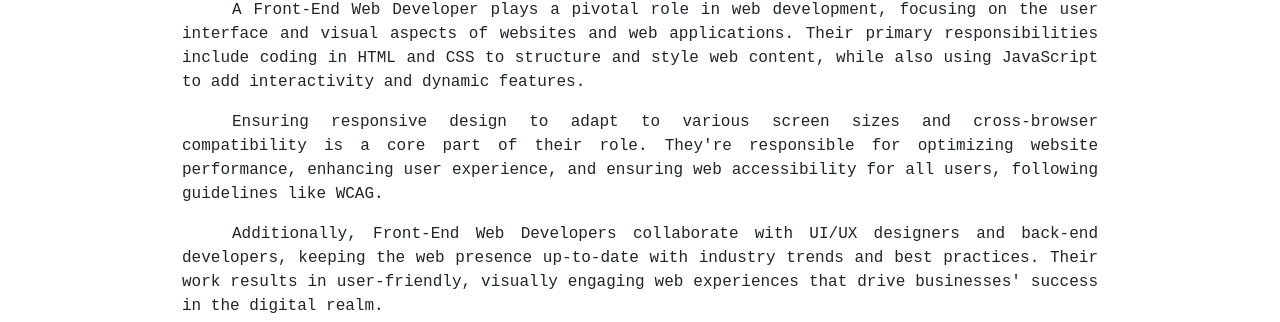
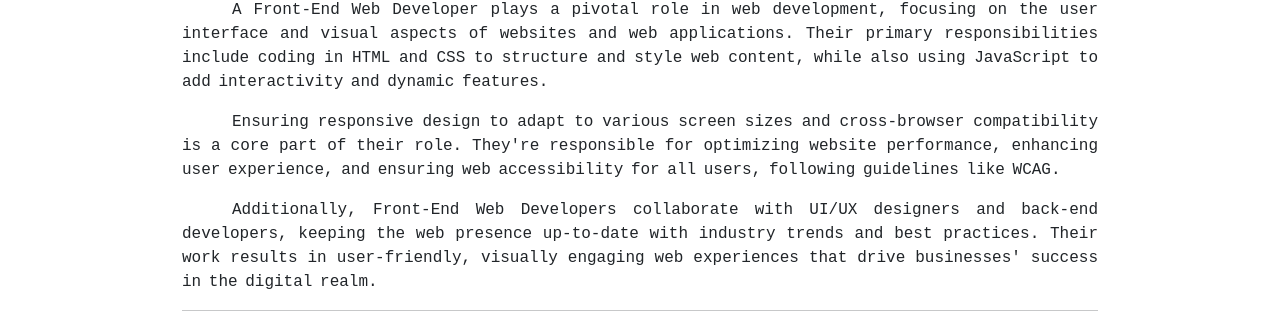
Before and after one commit to RhymeMoon/Portfolio, a plain HTML site: page blog.html in a window 1280 px wide. Shown: the part 158-480 px from the top of the page. Drawn offline with nearby package versions, Linux system fonts and the light colour scheme; a web font is replaced by a local one.

Commit message:
trial of spacing reduction

```diff
--- a/css/style.css
+++ b/css/style.css
@@ -194,6 +194,7 @@ body {
 #blog {
     min-height: 100vh;
     text-align: justify;
+    word-spacing:-2px;
     margin: 100px;
 }
 #blog p {
```
